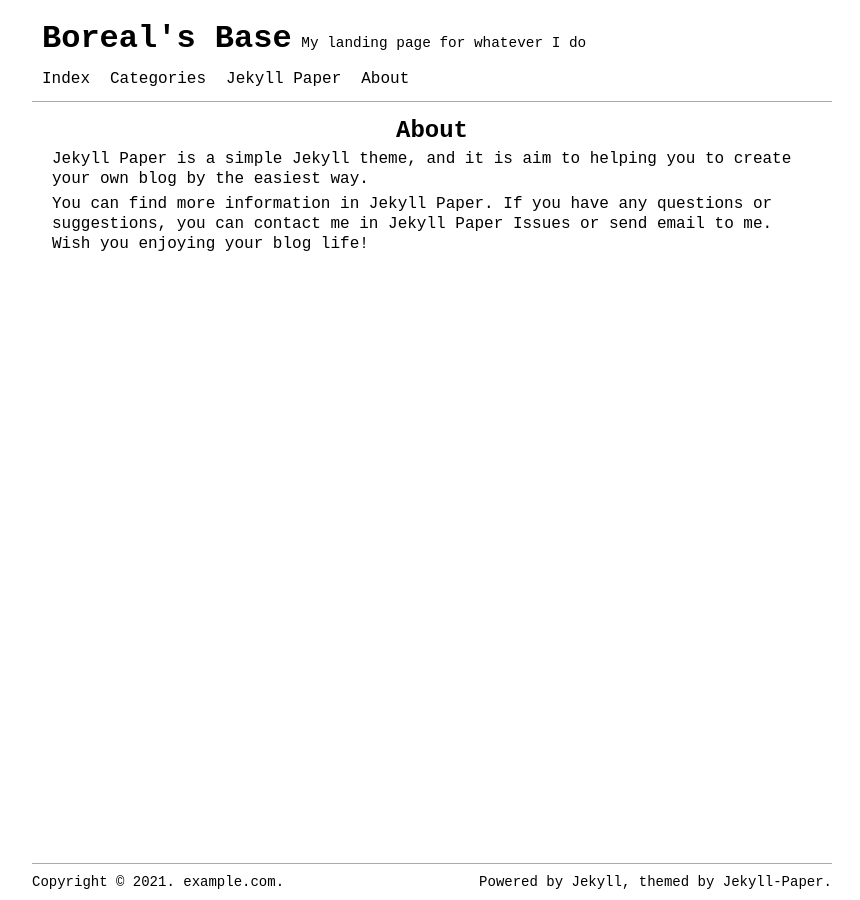
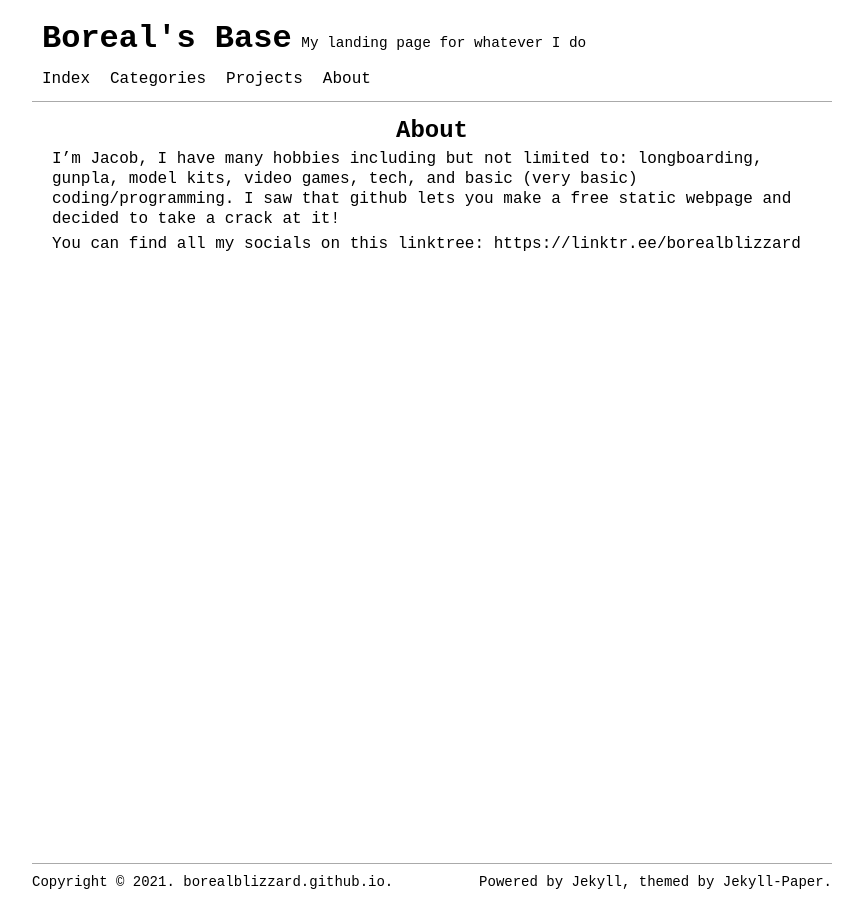
Before and after one commit to illegalRadish/RadWeb, a Jekyll site: the page built from pages/about.md, in a window 1280 px wide. Shown: the whole page, without its empty margins (208-1068 px from the left). Built offline with Jekyll 4.4.1, drawn with Linux system fonts in a browser that asks for light colours.

Commit message:
Added "projects" page

```diff
--- a/_config.yml
+++ b/_config.yml
@@ -20,8 +20,8 @@
   My landing page for whatever I do
 keywords: [Your keywords]
 baseurl: "" # the subpath of your site, e.g. /blog
-url: "" # the base hostname & protocol for your site, e.g. http://example.com
-domain: "example.com" # the domain name for your site, e.g. example.com
+url: "https://borealblizzard.github.io" # the base hostname & protocol for your site, e.g. http://example.com
+domain: "borealblizzard.github.io" # the domain name for your site, e.g. example.com
 language: en
 # Supported languages list:
 # en: English
--- a/_data/menus.yml
+++ b/_data/menus.yml
@@ -4,9 +4,9 @@
 - default: menu_category
   url:   "category"
 
-- title: "Jekyll Paper"
+- title: "Projects"
   absoluteUrl: true
-  url: "https://github.com/ghosind/Jekyll-Paper"
+  url: "projects"
 
 - default: menu_about
   url:   "about"
--- a/_posts/2021-12-06-new-site.markdown
+++ b/_posts/2021-12-06-new-site.markdown
@@ -7,4 +7,4 @@
 tags: [Getting Start]
 ---
 
-This is my new website!!! This is just going to be a basic landing page for when ill need it. Ill post projects, links, or whatever else I want. The theme im using is Jekyll-paper which can be found [here](https://github.com/ghosind/Jekyll-Paper-Github)
+This is my new website!!! This is just going to be a basic landing page for when ill need it. I'll post projects, links, or whatever else I want. The theme im using is Jekyll-paper which can be found [here](https://github.com/ghosind/Jekyll-Paper-Github)
--- a/pages/about.md
+++ b/pages/about.md
@@ -4,9 +4,9 @@
 permalink: /about/
 ---
 
-Jekyll Paper is a simple Jekyll theme, and it is aim to helping you to create your own blog by the easiest way.
+I'm Jacob, I have many hobbies including but not limited to: longboarding, gunpla, model kits, video games, tech, and basic (very basic) coding/programming. I saw that github lets you make a free static webpage and decided to take a crack at it!
 
-You can find more information in [Jekyll Paper][jekyll-paper]. If you have any questions or suggestions, you can contact me in [Jekyll Paper Issues][jekyll-paper-issues] or send email to [me](mailto:i@ghosind.com). Wish you enjoying your blog life!
+You can find all my socials on this linktree: [https://linktr.ee/borealblizzard](https://linktr.ee/borealblizzard)
 
 [jekyll-paper]: https://github.com/ghosind/Jekyll-Paper
 [jekyll-paper-issues]: https://github.com/ghosind/Jekyll-Paper/issues
```
Also changed, not shown: pages/projects.md (added, +5 -0 lines).
